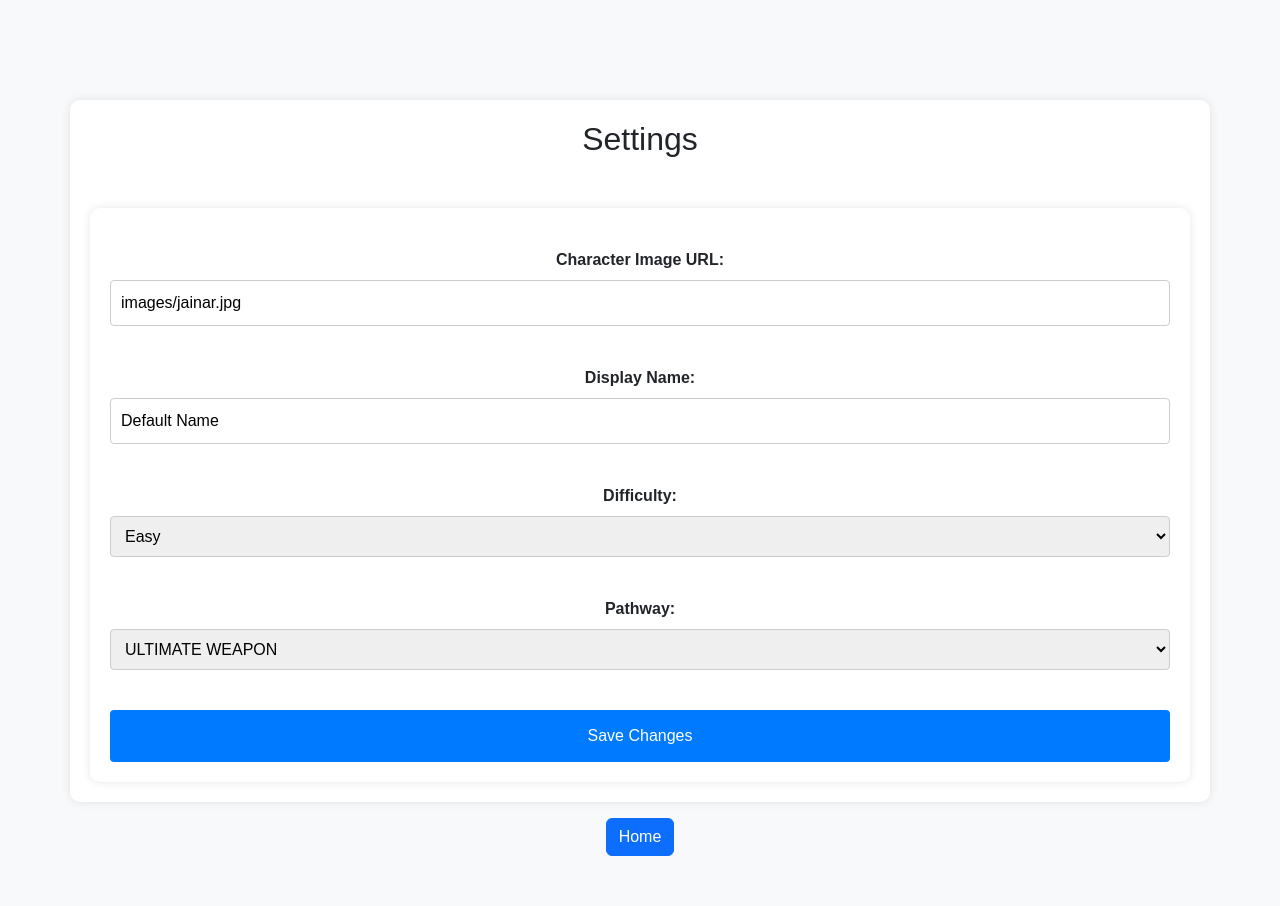
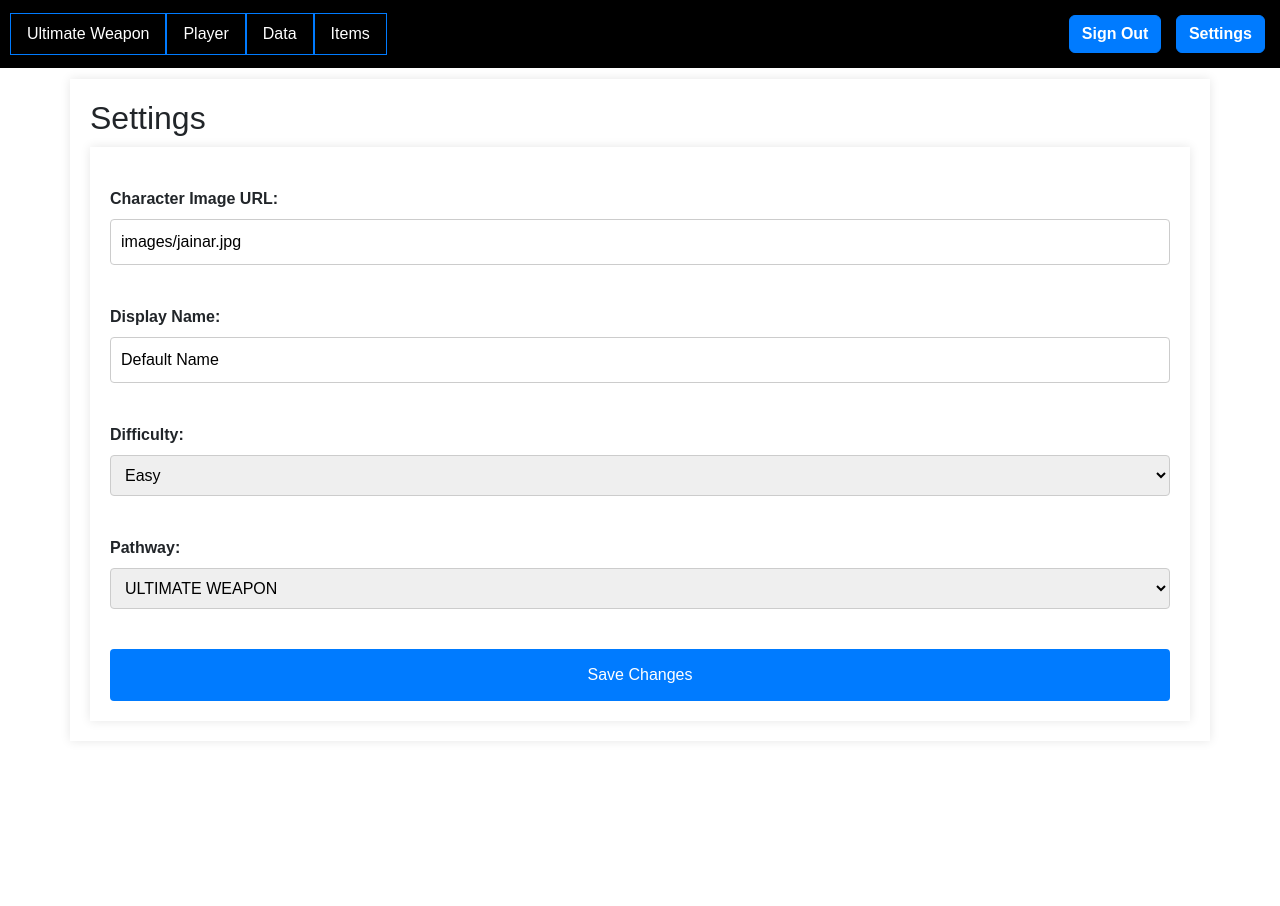
Before and after one commit to blunte3/ultimateweapon, a Django app: page /settings in a window 1280 px wide. After the commit the page ends 701 px from the top, so only its background shows below. Run offline with Django 4.2, Linux system fonts and the light colour scheme; a user stored in the database is signed in; data comes from the database, SQL or seed files in the repository; both versions use the stored data as it was after the commit.

Commit message:
settings tabs fixed
settings tabs look like the other pages tabs and can now link back to each other.

```diff
--- a/templates/uw_app/settings.html
+++ b/templates/uw_app/settings.html
@@ -6,23 +6,10 @@
     <meta name="viewport" content="width=device-width, initial-scale=1.0">
     <title>Settings - UltimateWeapon</title>
     <!-- Include Bootstrap CSS (Make sure to add the correct path) -->
+    <script src="https://code.jquery.com/jquery-3.6.0.min.js"></script>
+
     <link rel="stylesheet" href="https://cdn.jsdelivr.net/npm/bootstrap@5.3.0/dist/css/bootstrap.min.css">
     <style>
-        body {
-            font-family: Arial, sans-serif;
-            background-color: #f8f9fa;
-            padding: 50px;
-            text-align: center;
-        }
-
-        .container {
-            background-color: #ffffff;
-            border-radius: 10px;
-            padding: 20px;
-            box-shadow: 0px 0px 10px 0px rgba(0, 0, 0, 0.1);
-            margin-top: 50px;
-        }
-
         label {
             margin-top: 20px;
             font-weight: bold;
@@ -53,10 +40,98 @@
         button[type="submit"]:hover {
             background-color: #0056b3;
         }
+        body {
+            font-family: Arial, sans-serif;
+            background-color: #00000000;
+            padding: 0;
+            margin: 0;
+        }
+
+        .navbar {
+            background-color: #000000;
+            padding: 10px;
+            border-bottom: 1px solid #ffffff;
+        }
+
+        .container {
+            padding: 20px;
+            box-shadow: 0px 0px 10px 0px rgba(0, 0, 0, 0.1);
+            margin-top: 10px;
+        }
+
+        .alert {
+            margin-bottom: 20px;
+        }
+
+        .welcome-message {
+            font-size: 24px;
+            font-weight: bold;
+            margin-bottom: 20px;
+        }
+
+        .button-container {
+            margin-top: 20px;
+        }
+
+        .btn {
+            margin: 5px;
+            font-weight: bold;
+            text-decoration: none;
+            color: #ffffff;
+        }
+
+        .btn-primary {
+            background-color: #007bff;
+            border-color: #007bff;
+        }
+
+        .btn-primary:hover {
+            background-color: #0056b3;
+            border-color: #0056b3;
+        }
+
+        /* Custom styles for the tab system */
+        .nav-tabs .nav-link {
+            color: #ffffff;
+            border: 1px solid #007bff;
+            border-radius: 0;
+        }
+
+        .nav-tabs .nav-link.active {
+            background-color: #007bff;
+            color: #ffffff;
+            border: 1px solid #007bff;
+            border-bottom-color: transparent;
+        }
+
+        .nav-tabs .nav-link:hover {
+            background-color: #0056b3;
+            border: 1px solid #0056b3;
+        }
     </style>
 </head>
 
 <body>
+    <nav class="navbar">
+        <ul class="nav nav-tabs">
+            <li class="nav-item">
+                <a class="nav-link {% if active_tab == 'home' %}active{% endif %}" href="{% url 'index' %}">Ultimate Weapon</a>
+            </li>
+            <li class="nav-item">
+                <a class="nav-link {% if active_tab == 'player' %}active{% endif %}" href="{% url 'player' %}">Player</a>
+            </li>
+            <li class="nav-item">
+                <a class="nav-link {% if active_tab == 'data' %}active{% endif %}" href="#data">Data</a>
+            </li>
+            <li class="nav-item">
+                <a class="nav-link {% if active_tab == 'items' %}active{% endif %}" href="#items">Items</a>
+            </li>
+        </ul>
+        <div class="signout-settings-container">
+            <a href="/signout" class="btn btn-primary">Sign Out</a>
+            <a href="{% url 'settings' %}" class="btn btn-primary">Settings</a>
+        </div>
+    </nav>
     <div class="container">
         <h2>Settings</h2>
         {% if user.is_authenticated %}
@@ -98,8 +173,6 @@
         {% endif %}
     </div>
 
-    <a href="{% url 'index' %}" class="btn btn-primary mt-3">Home</a>
-
     <!-- Include Bootstrap JS (Make sure to add the correct path) -->
     <script src="https://cdn.jsdelivr.net/npm/bootstrap@5.3.0/dist/js/bootstrap.bundle.min.js"></script>
 </body>
```
Also changed, not shown: templates/uw_app/player.html (+15 -13 lines), db.sqlite3.
